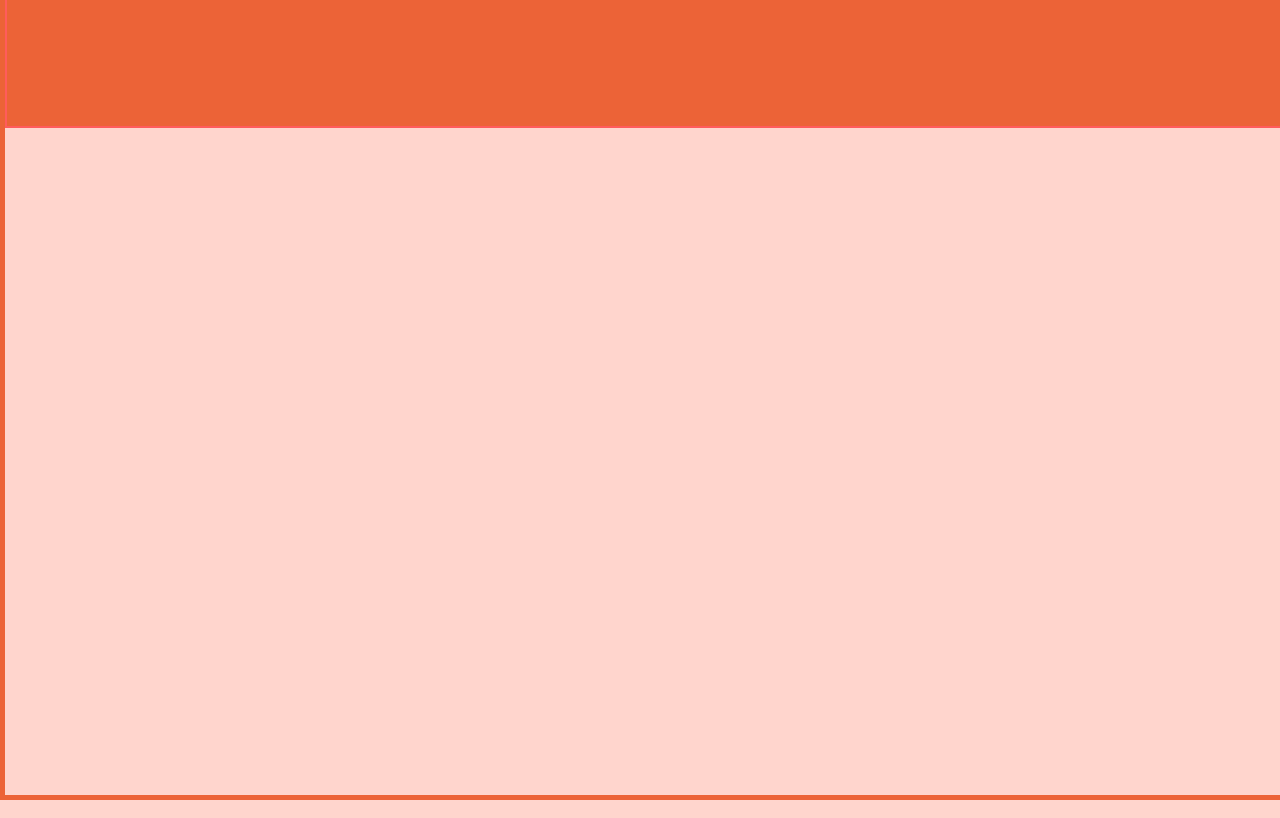
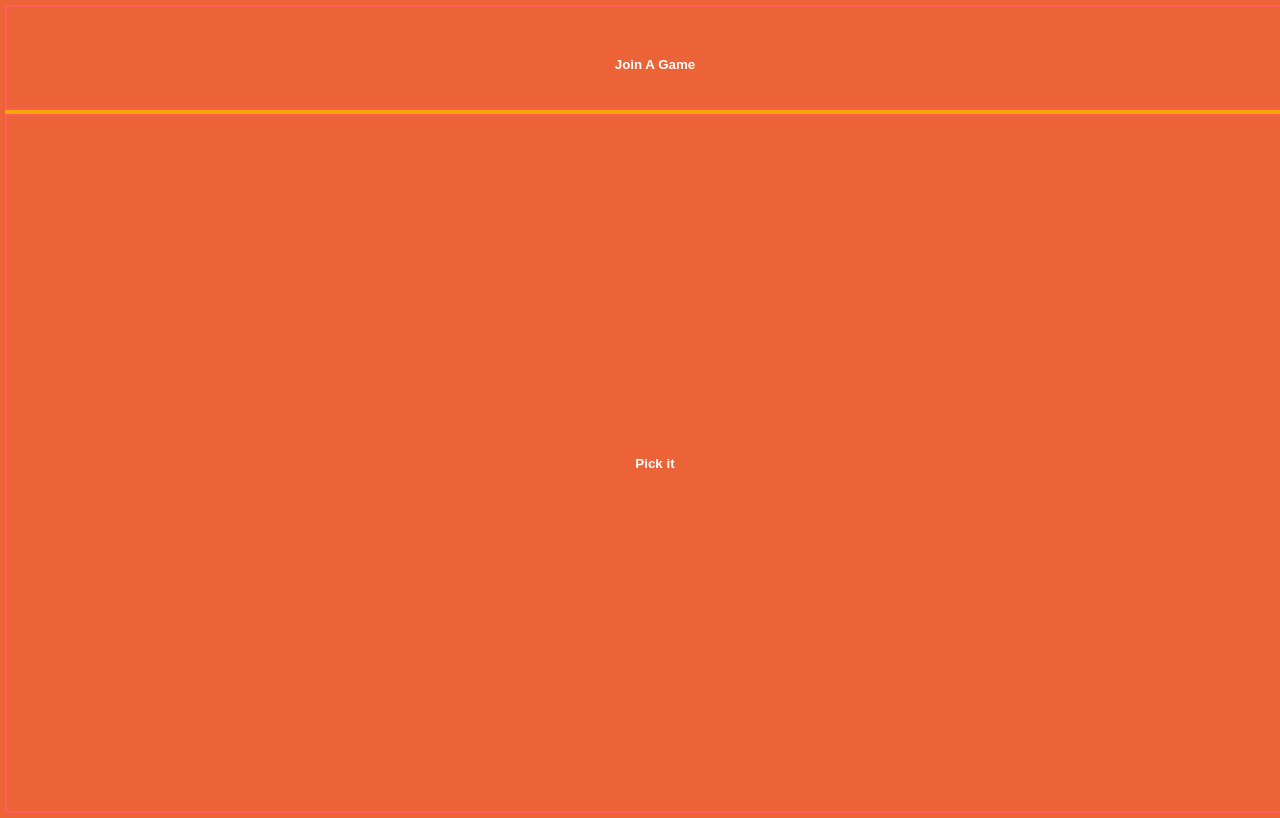
Before and after one commit to mdahlke/Scattergories, a PHP site: page / in a window 1280 px wide. Run offline with PHP 8.4, Linux system fonts and the light colour scheme; some libraries are stand-ins or nearby versions.

Commit message:
Fix Score, Fix layout, Add game timer

```diff
--- a/css/style.css
+++ b/css/style.css
@@ -32,7 +32,7 @@ body {
 
 #container {
 	position:relative;
-	max-width:1700px;
+	width:100%;
 }
 
 #pickedList {
@@ -57,11 +57,23 @@ body {
 	text-align: center;
 }
 
-#pickList {
+.selectGame {
+	position:relative;
+	left:0px;
+	margin:0px;
+	width:100%;
+}
+
+#createGame {
 	text-align:center;
 }
+#createGame .btn-pickIt {
+	position:absolute;
+	top:0px;
+	left:0px;
+}
 
-#btn-pickIt {
+.btn-pickIt {
 	background: rgb(236, 99, 55);
 	margin: 0 auto;
 	padding:50px;
@@ -70,10 +82,38 @@ body {
 	font-weight:bold;
 	border: 2px solid rgb(255, 92, 92);
 	width:100%;
+	height:100%;
 }
 
 #joinGame {
 	border-bottom: 4px solid orange;
+}
+
+#enterGameCodeWrapper {
+	position:relative;
+	text-align:center;
+	height:100%;
+}
+
+#gameCode {
+	position:relative;
+	margin: 0 auto;
+	top:30%;
+}
+
+#code {
+	display: block;
+	margin: 0 auto;
+	padding: 40px 20px;
+	text-align: center;
+	font-size: 80px;
+	width: 20%;
+}
+
+#joinButton {
+	position:relative;
+	margin-top:30px;
+	padding:40px 80px;
 }
 
 
--- a/index.php
+++ b/index.php
@@ -13,11 +13,11 @@
 	<body>
 
 		<section id="container">
-			<article id="pickList">
-				<button id="btn-pickIt" type='button'>Pick it</button>
+			<article id="joinGame" class="selectGame">
+				<button class="btn-pickIt" type='button'>Join A Game</button>
 			</article>
-			<article id="joinGame">
-				<button id="btn-pickIt" type='button'>Join A Game</button>
+			<article id="createGame" class="selectGame">
+				<button class="btn-pickIt" type='button'>Pick it</button>
 			</article>
 		</section>
 
--- a/js/index.js
+++ b/js/index.js
@@ -20,7 +20,7 @@
 
 function saveGame(r, n, v, p){
 	if( typeof p === 'undefined' ){
-			p = 0;
+		p = 'none';
 	}
 	$.ajax({
 		type: 'GET',
@@ -50,14 +50,24 @@
 $(document).ready(function(){
 	var listNumber;
 	var rb = true; //resize button?
+	var windowHeight = $(window).height();
+	var windowWidth = $(window).width();
+	var createGameDiv = $('#createGame');
+	var createGameButton = $('#createGame').children('.btn-pickIt');
+	var createGameHeight = windowHeight - (windowHeight * .13);
+	var joinGameDiv = $('#joinGame');
+	var joinGameButton = $('#joinGame').children('.btn-pickIt');
+	var joinGameHeight = windowHeight - createGameHeight;
 
-	var pickItHeight = $(window).height() - ($(window).height() * .13);
-	$('#btn-pickIt').css({
-		position: 'absolute',
-		left: '0',
-		bottom: '0',
-		width: $(window).width(),
-		height: pickItHeight
+	$(createGameDiv).css({
+		height: createGameHeight
+	});
+	$(createGameButton).css({
+	});
+	$(joinGameDiv).css({
+		height: joinGameHeight
+	});
+	$(joinGameButton).css({
 	});
 
 	function fadeDiv( obj ){
@@ -70,7 +80,7 @@ $(document).ready(function(){
 
 	$('#joinGame').click(function(){
 
-		$('#container').html('<div><input id="code" /><button id="join">Join Game</button></div>');
+		$('#container').html('<div id="enterGameCodeWrapper"><div id="gameCode"><h2>Enter Game Code:</h2><input id="code" /><button id="joinButton" class="scat-btn">Join Game</button></div></div>');
 
 	});
 
@@ -90,7 +100,7 @@ $(document).ready(function(){
 
 	});
 
-	$('#btn-pickIt').click(function(){
+	$('#createGame').click(function(){
 		$('#joinGame').hide();
 
 		$.ajax({
@@ -130,7 +140,8 @@ $(document).ready(function(){
 
 			try {
 				if( rb ){
-					$('#btn-pickIt').css({}).animate({
+					$('#createGame').css({}).animate({
+						bottom: '0px',
 						padding: '50px',
 						height: ''
 					}, {
@@ -206,7 +217,7 @@ $(document).ready(function(){
 
 	});
 
-	$(document).on('change', '.answerLine', function(){
+	$(this).on('change', '.answerLine', function(){
 		console.log('hi');
 		var round = $(this).attr('data-round');
 		var number = $(this).attr('data-number');
@@ -215,7 +226,7 @@ $(document).ready(function(){
 		saveGame(round, number, value);
 	});
 
-	$(document).on('click', '#points', function(){
+	$(this).on('click', '#points', function(){
 		var points = $(this).siblings('.scoreTracker').html() === '' ? 0 : parseInt($(this).siblings('.scoreTracker').html());
 		points++;
 		$(this).siblings('.scoreTracker').html(points);
@@ -225,10 +236,13 @@ $(document).ready(function(){
 		var value = $(this).siblings('.answerLine').val();
 		saveGame(round, number, value, points);
 	});
-	$(document).on('click', '#noPoints', function(){
-		var points = $(this).siblings('.scoreTracker').html() === '' ? 0 : parseInt($(this).siblings('.scoreTracker').html());
+	$(this).on('click', '#noPoints', function(){
+		var previousPoints = $(this).siblings('.scoreTracker').html();
+		var points = previousPoints === '' ? 0 : parseInt($(this).siblings('.scoreTracker').html());
 		if( points > 0){
 			points--;
+		}
+		if( previousPoints !== points ){
 			$(this).siblings('.scoreTracker').html(points);
 
 			var round = $(this).siblings('.answerLine').attr('data-round');
@@ -242,43 +256,46 @@ $(document).ready(function(){
 	/**
 	 * Start game timer
 	 */
-	$(document).on('click', '#startTimer', function(){
-		var limit = ( 60 * 1 ); // 3minutes
+
+	$(this).on('click', '#startTimer', function(){
+		var limit = ( 10 * 1 ); // 3minutes
 		var time = 0;
+		var buzzer;
+		var timer;
 		var sound = document.createElement('audio');
-		var soundFaster = document.createElement('audio');
-		var fast = false;
-		var faster = false;
-		var fastest = false;
+		var gameOver = false;
 		sound.setAttribute('src', 'audio/button-20.mp3');
 		sound.volume = 0.4;
-		soundFaster.setAttribute('src', 'audio/button-20.mp3');
-		soundFaster.volume = 0.4;
 		$.get();
 
 		sound.play();
-		var buzz = setInterval(function(){
+
+		function playSound(rate){
+			clearInterval( buzzer );
+			buzzer = setInterval(function(){
 				sound.play();
-		}, 50);
+			}, rate);
+			buzzer;
+		}
 
-		var timer = setInterval(function(){
+		timer = setInterval(function(){
 			time++;
 			console.log(time);
-
-			if( time >= 10 ){
-				clearInterval( buzz );
-				sound.remove();
-				var buzz = setInterval(function(){
-					soundFaster.play();
-				}, 10);
+			sound.play();
+			if( time >= 5 && !gameOver ){
+				sound.pause();
+				playSound(50);
 			}
-			if( time >= limit ){
+			if( time >= limit && !gameOver ){
 				clearInterval( timer );
-				clearInterval( buzz );
+				clearInterval( buzzer );
+				sound.src='';
+				gameOver = true;
 				alert( 'Times up!' );
 			}
-		}, 1000 );
+		}, 1000 )();
 
+		playSound(100);
 	});
 
 });
```
Also changed, not shown: inc/saveGame.inc.php (+11 -2 lines). Lines whose indentation alone changed are shown as unchanged.
